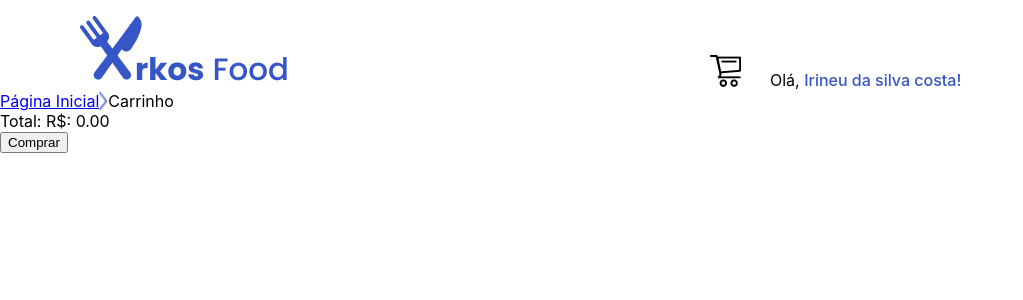
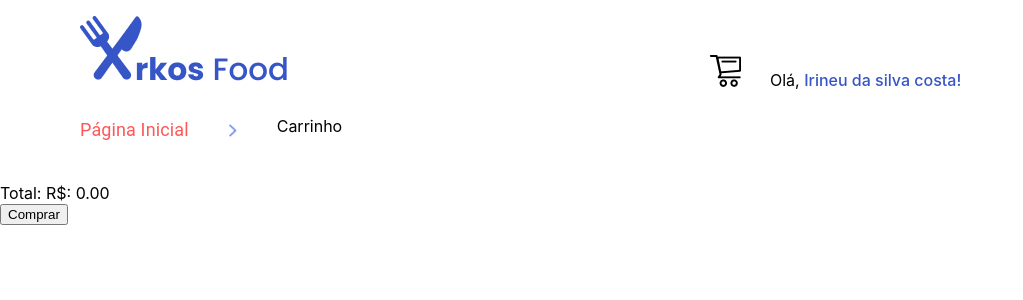
Before and after one commit to SamuelPPlab/Arkos-Food, a React (Create React App) app: page /checkout in a window 1280 px wide. Shown: the top 300 px of the page, without its empty margins (0-1023 px from the left). Built offline with nearby package versions, Linux system fonts and the light colour scheme.

Commit message:
Barra de navegação estilizada corretamente.

```diff
--- /dev/null
+++ b/src/CSS/navigation.css
@@ -0,0 +1,10 @@
+#backToMain {
+  font-family: Roboto;
+  font-style: normal;
+  font-weight: normal;
+  font-size: 18px;
+  line-height: 150%;
+  letter-spacing: 0.007em;
+  text-decoration: none;
+  color: #FF5757;
+}
--- a/src/components/NavigationBar.jsx
+++ b/src/components/NavigationBar.jsx
@@ -1,14 +1,30 @@
 import React from "react";
 import { Link } from "react-router-dom";
 import ForwardArrow from '../images/ForwardArrow.png';
+import "../CSS/navigation.css";
 
 const NavigationBar = ({ currentPage }) => {
+  const rightArrowStyle = {
+    width: '8px',
+    height: '13px',
+    paddingRight: '40px',
+    paddingLeft: '40px',
+    marginTop: '8px',
+  };
+
+  const navContainer = {
+    display: 'flex',
+    paddingLeft: '80px',
+    paddingTop: '25px',
+    paddingBottom: '40px',
+  };
+
   return (
-    <div style={{ display: 'flex' }}>
-      <Link to="/main">
+    <div style={navContainer}>
+      <Link id="backToMain" to="/main">
         Página Inicial
       </Link>
-      <img src={ForwardArrow} alt="Forward Arrow" />
+      <img style={rightArrowStyle} src={ForwardArrow} alt="Forward Arrow" />
       {currentPage}
     </div>
   );
```
